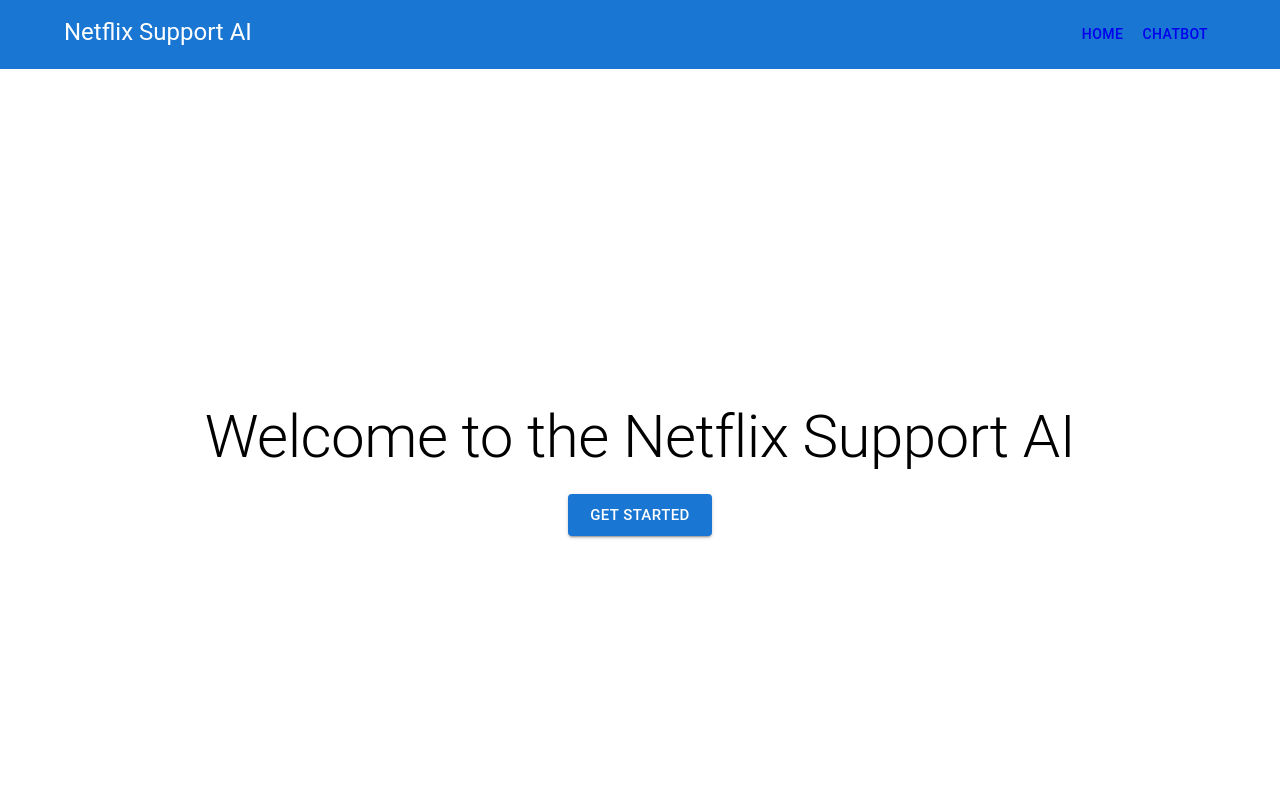
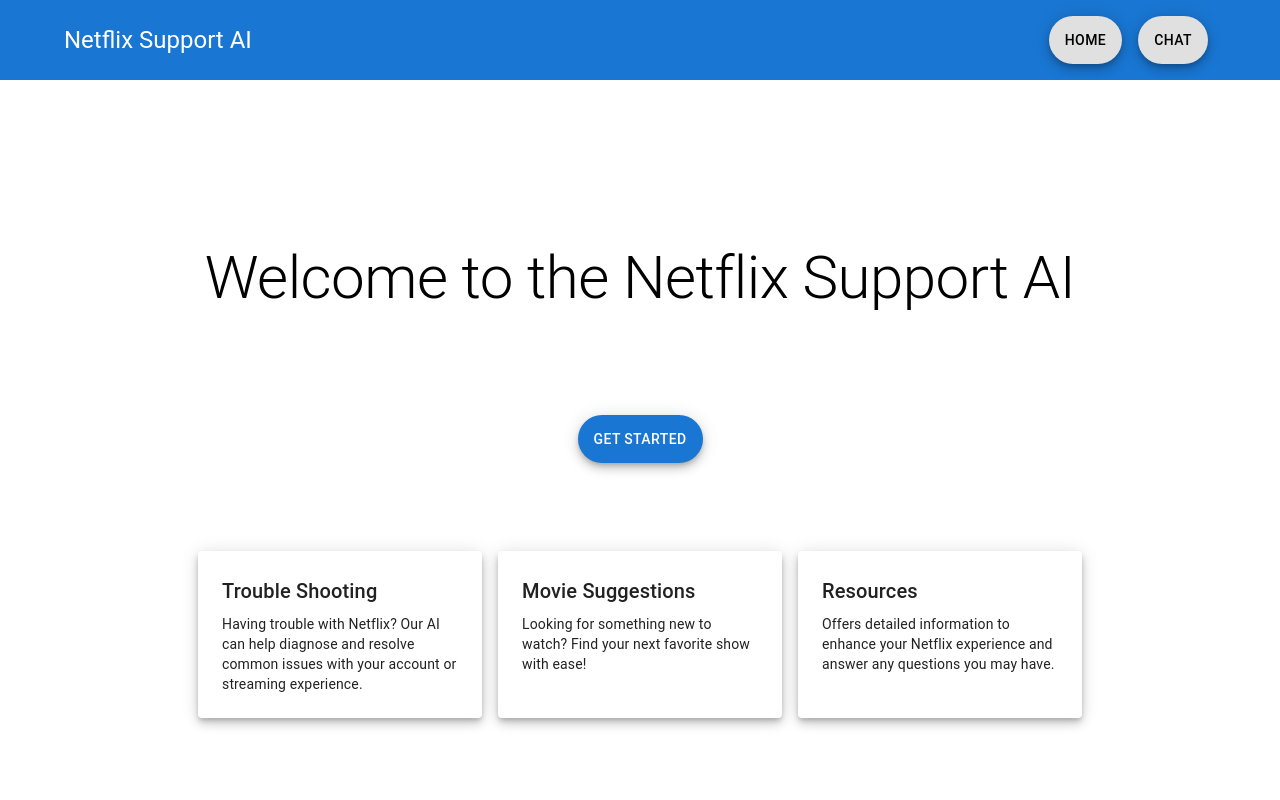
Before and after one commit to zessani/AI-Customer-Support, a Next.js app: page / in a window 1280 px wide. Shown: the top 800 px of the page. Built offline with nearby package versions, Linux system fonts and the light colour scheme.

Commit message:
home page

```diff
--- a/app/layout.js
+++ b/app/layout.js
@@ -1,6 +1,8 @@
 import { Inter } from "next/font/google";
 import Link from "next/link";
-import { Box, Button, Container, Typography } from "@mui/material";
+import { Box,Fab, Button, Container, Typography } from "@mui/material";
+
+
 import "./globals.css";
 
 const inter = Inter({ subsets: ["latin"] });
@@ -23,14 +25,18 @@
           {/* Header */}
           <Box component="header" p={2} bgcolor="primary.main" color="white">
             <Container maxWidth="lg">
-              <Box display="flex" justifyContent="space-between">
+              <Box display="flex" justifyContent="space-between" alignItems="center">
                 <Typography variant="h5">Netflix Support AI</Typography>
                 <Box>
                   <Link href="/" passHref>
-                    <Button color="inherit">Home</Button>
+                    <Fab variant="extended" color="inherit" sx={{ mx: 1, color:"black"}}>
+                      Home
+                    </Fab>
                   </Link>
                   <Link href="/chatbot" passHref>
-                    <Button color="inherit">Chatbot</Button>
+                    <Fab variant="extended" color="inherit" sx={{ mx: 1, color:"black" }}>
+                      Chat
+                    </Fab>
                   </Link>
                 </Box>
               </Box>
@@ -60,7 +66,7 @@
                   <Button color="inherit">Home</Button>
                 </Link>
                 <Link href="/chatbot" passHref>
-                  <Button color="inherit">Chatbot</Button>
+                  <Button color="inherit">Support</Button>
                 </Link>
               </Box>
             </Container>
--- a/app/page.js
+++ b/app/page.js
@@ -1,5 +1,6 @@
-import { Box, Button, Typography } from '@mui/material'
+import { Box, Paper, Fab, Button, Typography } from '@mui/material'
 import Link from 'next/link'
+
 
 export default function HomePage() {
   return (
@@ -10,15 +11,57 @@
       flexDirection="column"
       justifyContent="center"
       alignItems="center"
+      p={3} // Add padding to the main container
     >
       <Typography variant="h2" gutterBottom>
         Welcome to the Netflix Support AI
       </Typography>
-      <Link href="/chatbot" passHref>
-        <Button variant="contained" color="primary" size="large">
-          Get Started
-        </Button>
-      </Link>
+
+      <Box mb={6} mt={10} display="flex" justifyContent="center">
+        <Link href="/chatbot" passHref>
+          <Fab variant="extended" color="primary">
+
+            Get Started
+          </Fab>
+        </Link>
+      </Box>
+
+      <Box
+        mt={5} // Add top margin to space out from the button
+        display="flex"
+        justifyContent="space-between"
+        whiteSpace={4}
+        width="100%"
+        maxWidth="md"
+      >
+        <Paper elevation={6} sx={{ p: 3, flex: 1, mx: 1 }}>
+          <Typography variant="h6" gutterBottom>
+            Trouble Shooting
+          </Typography>
+          <Typography variant="body2">
+            Having trouble with Netflix? Our AI can help diagnose and resolve common issues with your account or streaming experience.
+
+          </Typography>
+        </Paper>
+
+        <Paper elevation={6} sx={{ p: 3, flex: 1, mx: 1 }}>
+          <Typography variant="h6" gutterBottom>
+            Movie Suggestions
+          </Typography>
+          <Typography variant="body2">
+            Looking for something new to watch? Find your next favorite show with ease!
+          </Typography>
+        </Paper>
+
+        <Paper elevation={6} sx={{ p: 3, flex: 1, mx: 1 }}>
+          <Typography variant="h6" gutterBottom>
+            Resources
+          </Typography>
+          <Typography variant="body2">
+            Offers detailed information to enhance your Netflix experience and answer any questions you may have.
+          </Typography>
+        </Paper>
+      </Box>
     </Box>
   )
 }
```
